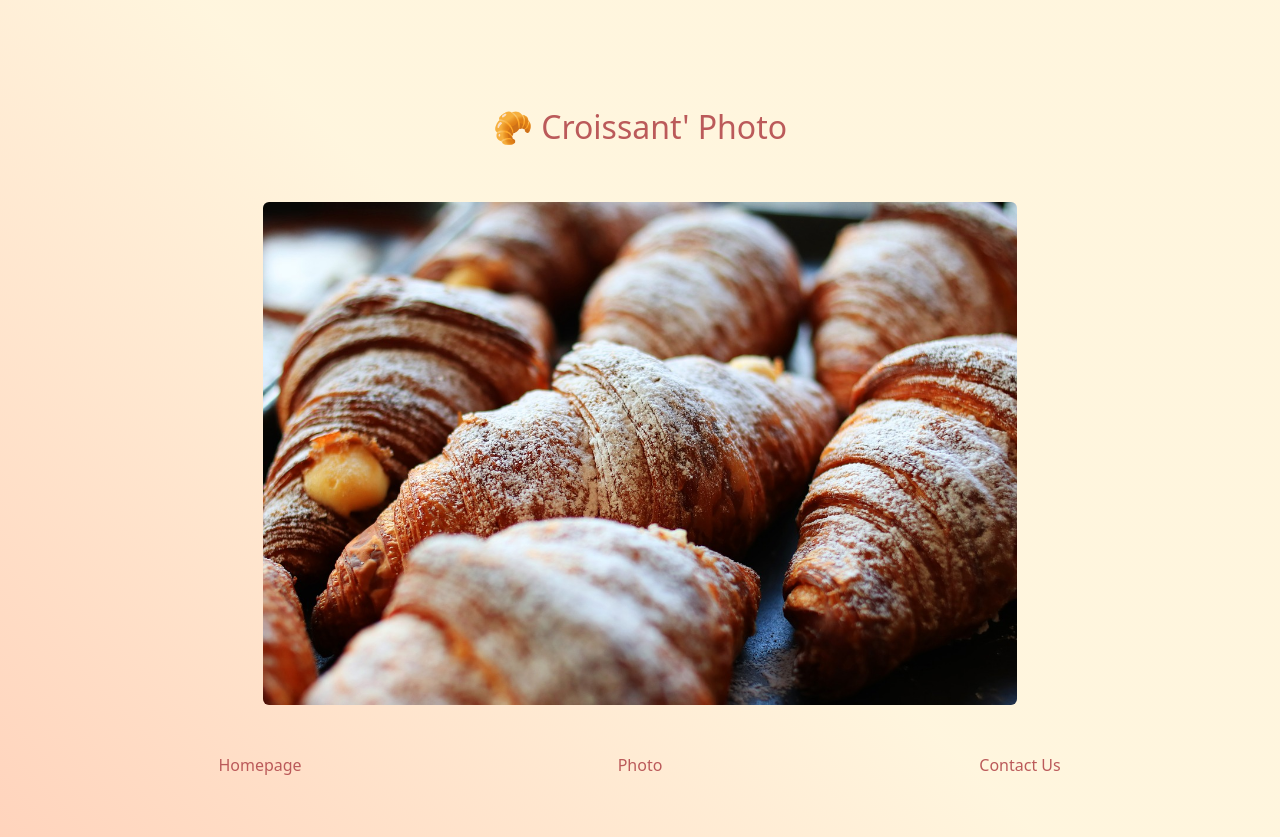
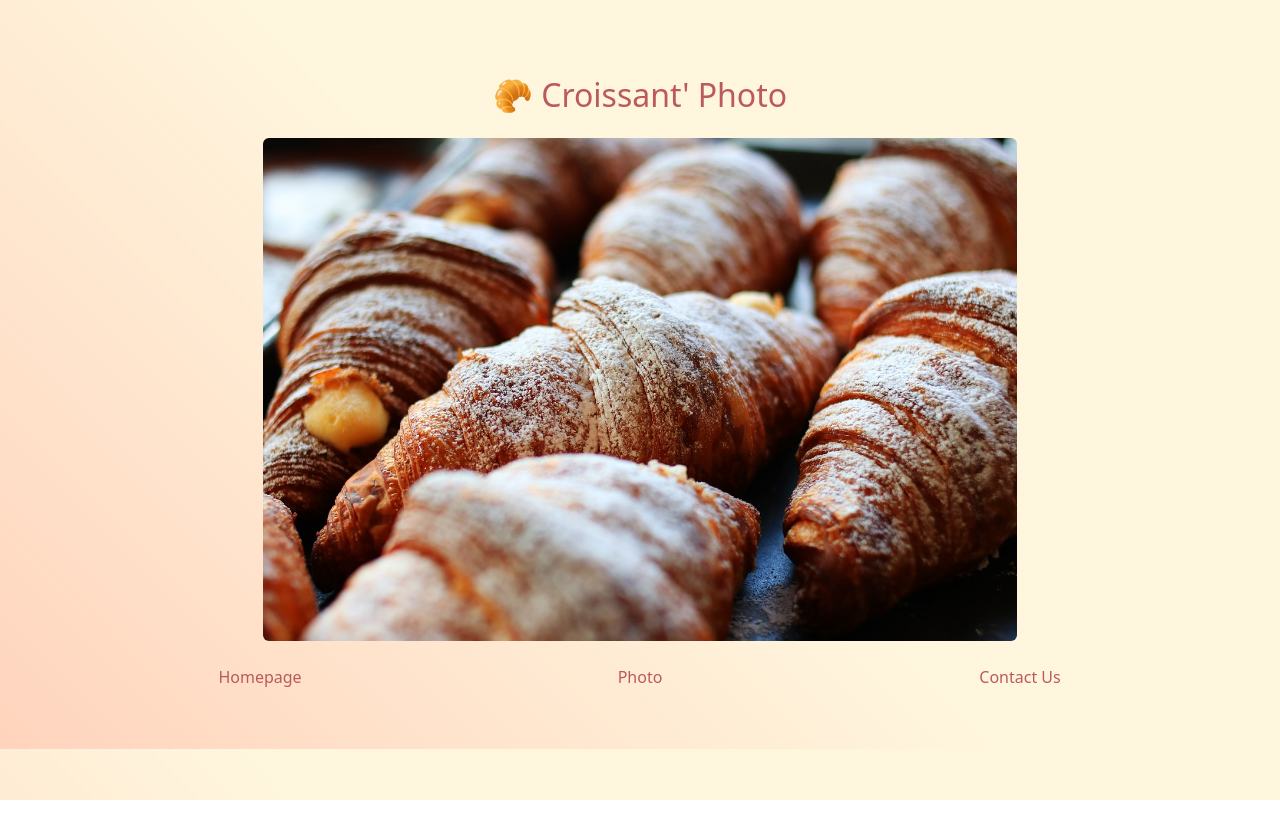
Before and after one commit to zaicampo/Croissant, a plain HTML site: page images/photo.html in a window 1280 px wide. After the commit the page ends 800 px from the top, so only its background shows below. Drawn offline with nearby package versions, Linux system fonts and the light colour scheme.

Commit message:
Final features

```diff
--- a/images/photo.html
+++ b/images/photo.html
@@ -14,8 +14,8 @@
     <title>Photo</title>
   </head>
   <body>
-    <h2 class="text-center p-5">🥐 Croissant' Photo</h2>
-    <img src="/images/bread-4077812_1280.jpg" class="img-fluid rounded croissant-photo mb-5" />
+    <h2 class="text-center p-3">🥐 Croissant' Photo</h2>
+    <img src="/images/bread-4077812_1280.jpg" class="img-fluid rounded croissant-photo mb-4" width="80%"/>
     <div class="navigation-links container">
       <div class="row d-flex justify-content-evenly text-center">
         <div class="col-4">
```
